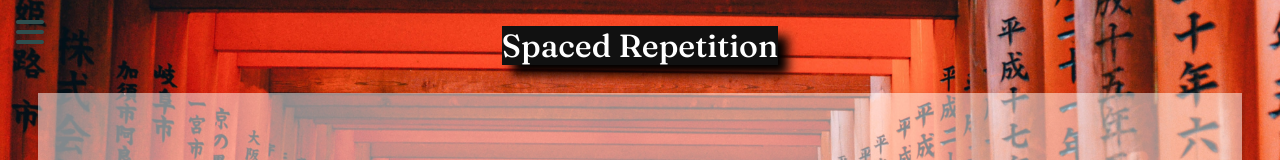
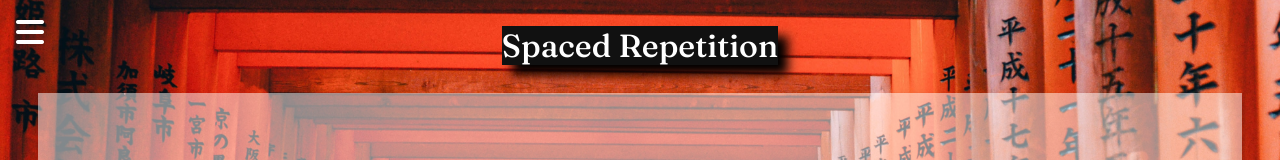
Before and after one commit to RX-78GP02A/spaced-repetition-frontend, a React (Create React App) app: page /login in a window 1280 px wide. Shown: the top 160 px of the page. Built offline with nearby package versions, Linux system fonts and the light colour scheme.

Commit message:
updated fa-bars

```diff
--- a/src/components/Header/Header.css
+++ b/src/components/Header/Header.css
@@ -50,7 +50,7 @@ nav .closebtn {
 
 .fa-bars {
   margin: .5em;
-  color: darkslategrey;
+  color: white;
 }
 
 header > h1 {
```
